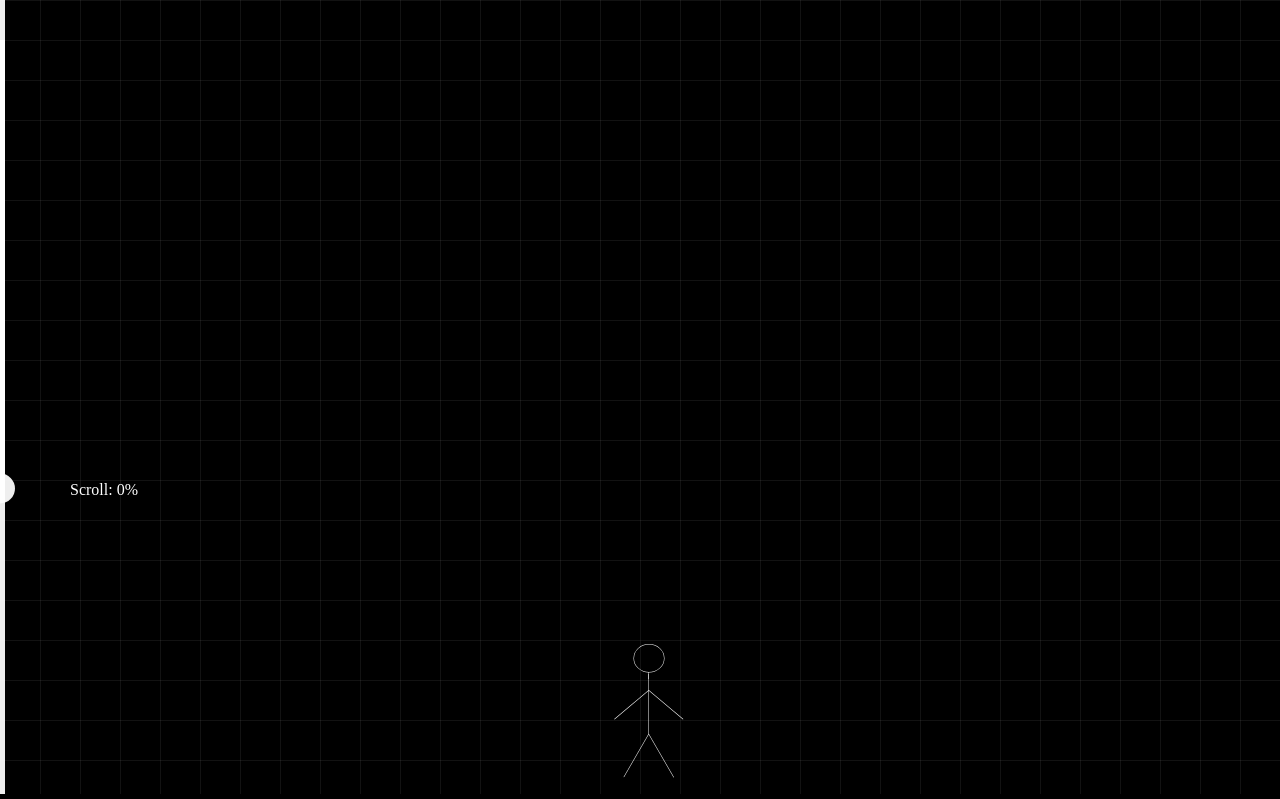
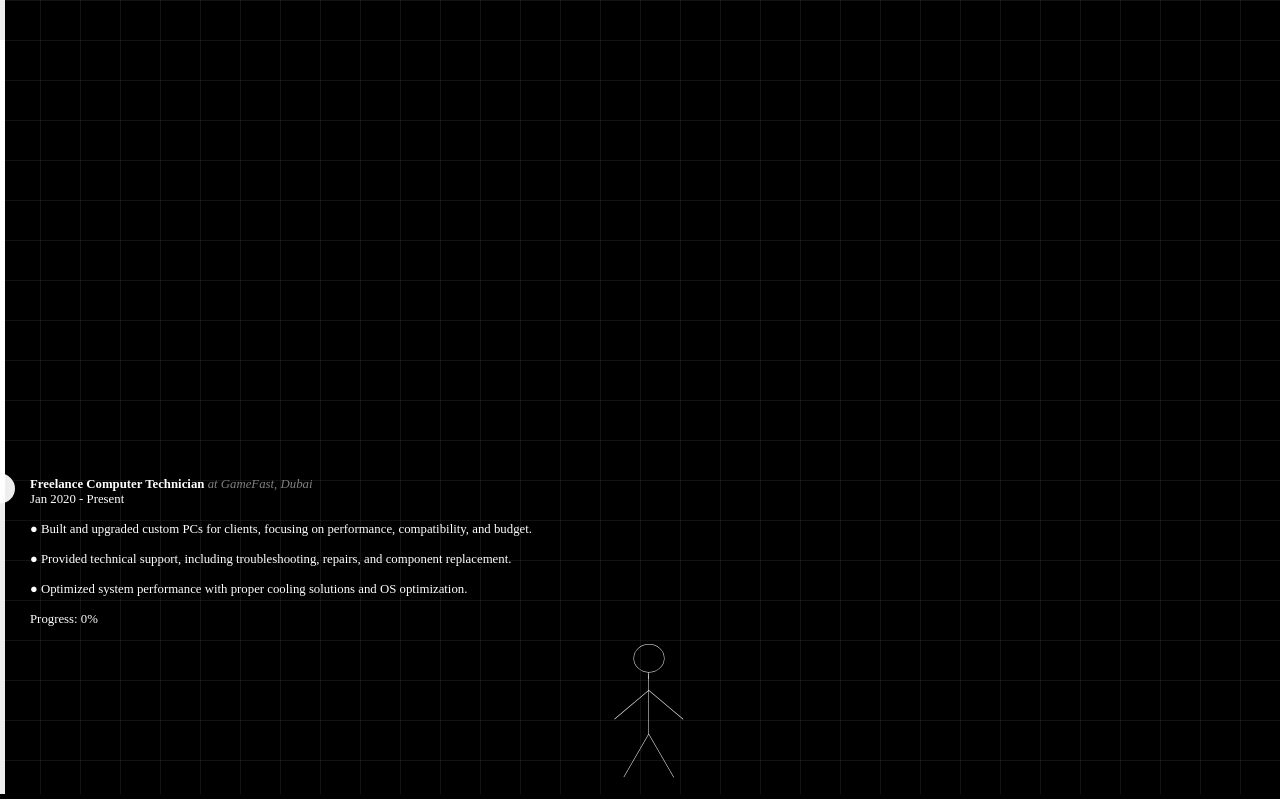
Before and after one commit to yxxTries/yxxtries.github.io, a plain HTML site: page index.html in a window 1280 px wide. Shown: the top 799 px of the page. Drawn offline with Linux system fonts and the light colour scheme.

Commit message:
Added work experience

```diff
--- a/script.js
+++ b/script.js
@@ -5,6 +5,7 @@ const bulgeLabel = document.querySelector('.bulge-label');
 
 window.addEventListener('scroll', () => {
   const scrollTop = window.scrollY;
+  bulgeLabel.style.setProperty("--scroll-y", scrollTop + "px");
 
   const maxScroll = document.body.scrollHeight - window.innerHeight;
   const scrollPercent = maxScroll > 0 ? scrollTop / maxScroll : 0;
@@ -24,7 +25,43 @@ window.addEventListener('scroll', () => {
 
   //Bulge Text
   bulgeLabel.style.top = `${y}px`;
-  bulgeLabel.textContent = `Scroll: ${(scrollPercent * 100).toFixed(0)}%`;
+
+  //bulge text limit
+  if ((scrollPercent * 100).toFixed(0) < 3) {
+    bulgeLabel.style.transform = `translateY(${-13}px)`;
+  }
+  else{
+    bulgeLabel.style.transform = `translateY(${0}px)`;
+  }
+  if ((scrollPercent * 100).toFixed(0) < 25) {
+    bulgeLabel.innerHTML = `<b>Freelance Computer Technician</b> <span style="color:grey;font-style:italic">at GameFast, Dubai</span><br>Jan 2020 - Present<br>
+    ● Built and upgraded custom PCs for clients, focusing on performance, compatibility, and budget.<br>
+    ● Provided technical support, including troubleshooting, repairs, and component replacement.<br>
+    ● Optimized system performance with proper cooling solutions and OS optimization.<br>
+    Progress: ${(scrollPercent * 100).toFixed(0)}%`;
+  }
+
+  else if ((scrollPercent * 100).toFixed(0) <= 50) {
+    bulgeLabel.innerHTML = `<b>Sales Associate</b> <span style="color:grey;font-style:italic">at SoftMoc, Fredericton</span><br>April 2023 - September 2023<br>
+    ● Consistently achieved monthly sales targets by providing exceptional customer service.<br>
+    ● Developed and maintained strong relationships with customers, ensuring customer loyalty.<br>
+    ● Consistently received positive customer feedback.<br>
+    Progress: ${(scrollPercent * 100).toFixed(0)}%`;
+  }
+
+  else if((scrollPercent * 100).toFixed(0) <= 75) {
+    bulgeLabel.innerHTML = `<b>Asst. Manager (Seasonal Holidays)</b> <span style="color:grey;font-style:italic">at Cherry Hill Programs, Fredericton</span><br>February 2024 - present<br>
+    • Assisted LM with preparations for the opening day including staff scheduling and training.<br>
+    • Addressed and resolved service failures appropriately to ensure optimal guest experiences and recovery.<br>
+    Progress: ${(scrollPercent * 100).toFixed(0)}%`;
+  }
+
+  else {
+    bulgeLabel.innerHTML = `<b>Meal Advisor & Key-Holder</b> <span style="color:grey;font-style:italic">at M&M Food Market, Fredericton</span><br>June 2023 - Present<br>
+    ● Demonstrated strong customer service skills to understand and meet customer expectations.<br>
+    ● Developed and maintained strong relationships with customers, resulting in high-average sales.<br>
+    Progress: ${(scrollPercent * 100).toFixed(0)}%`;
+  }
 
   bulge.style.transform = `translate(-50%, -50%) translateY(${direction * 1.5}px)`;
 
--- a/style.css
+++ b/style.css
@@ -64,12 +64,12 @@ body::before {
 
 .bulge-label {
   position: absolute;
-  left: 70px; /* adjust as needed */
-  top: 50%;
-  transform: translateY(-50%);
+  top: 0%; /* adjust as needed */
+  left: 30px; /* adjust as needed */
+  width: 600px; /* adjust as needed */
   color: #fff;
-  font-size: 1rem;
-  white-space: nowrap;
+  font-size: 0.8rem;
+  white-space: pre-line; /* allow multiline text */
   pointer-events: none;
 }
 
```
